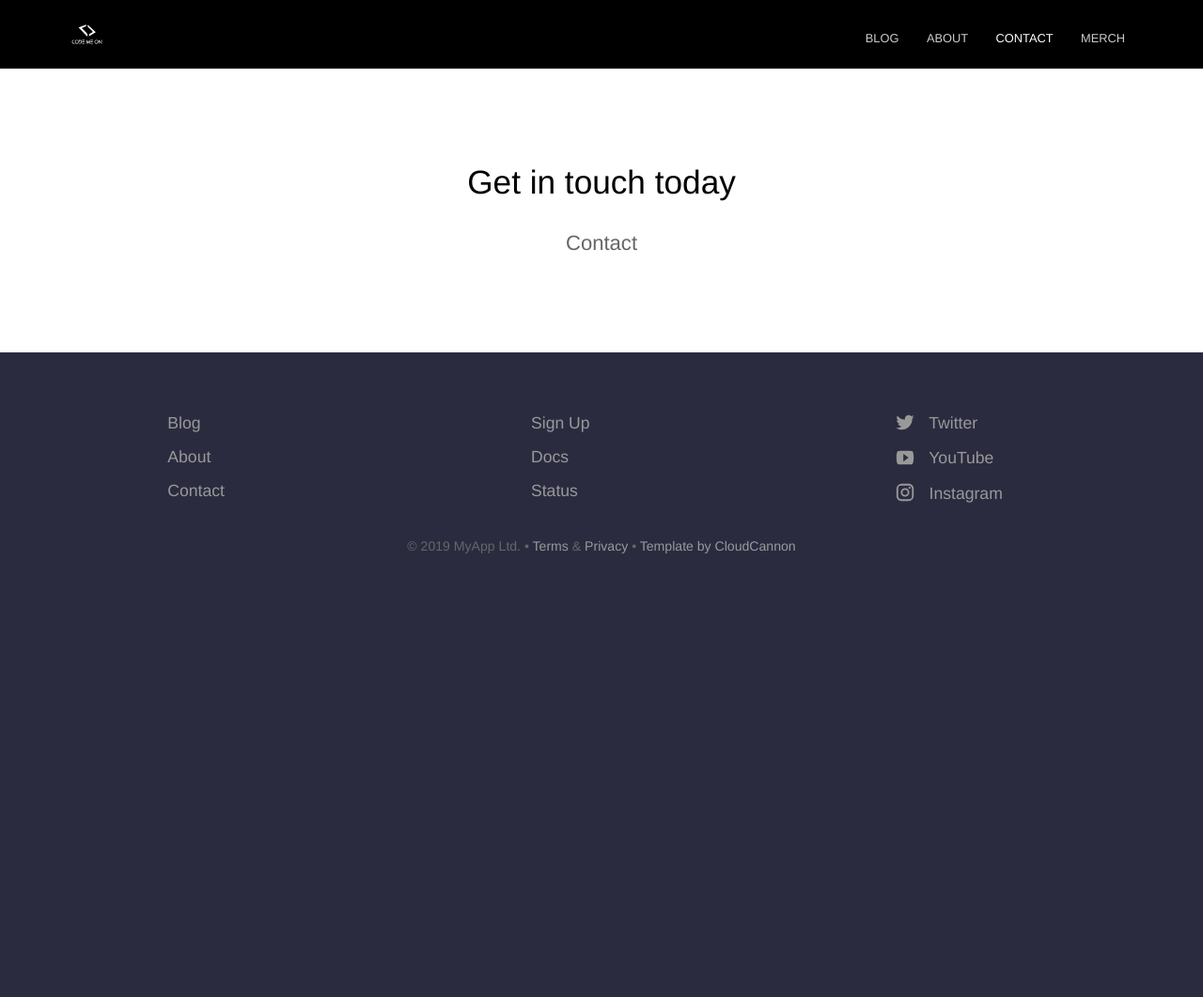
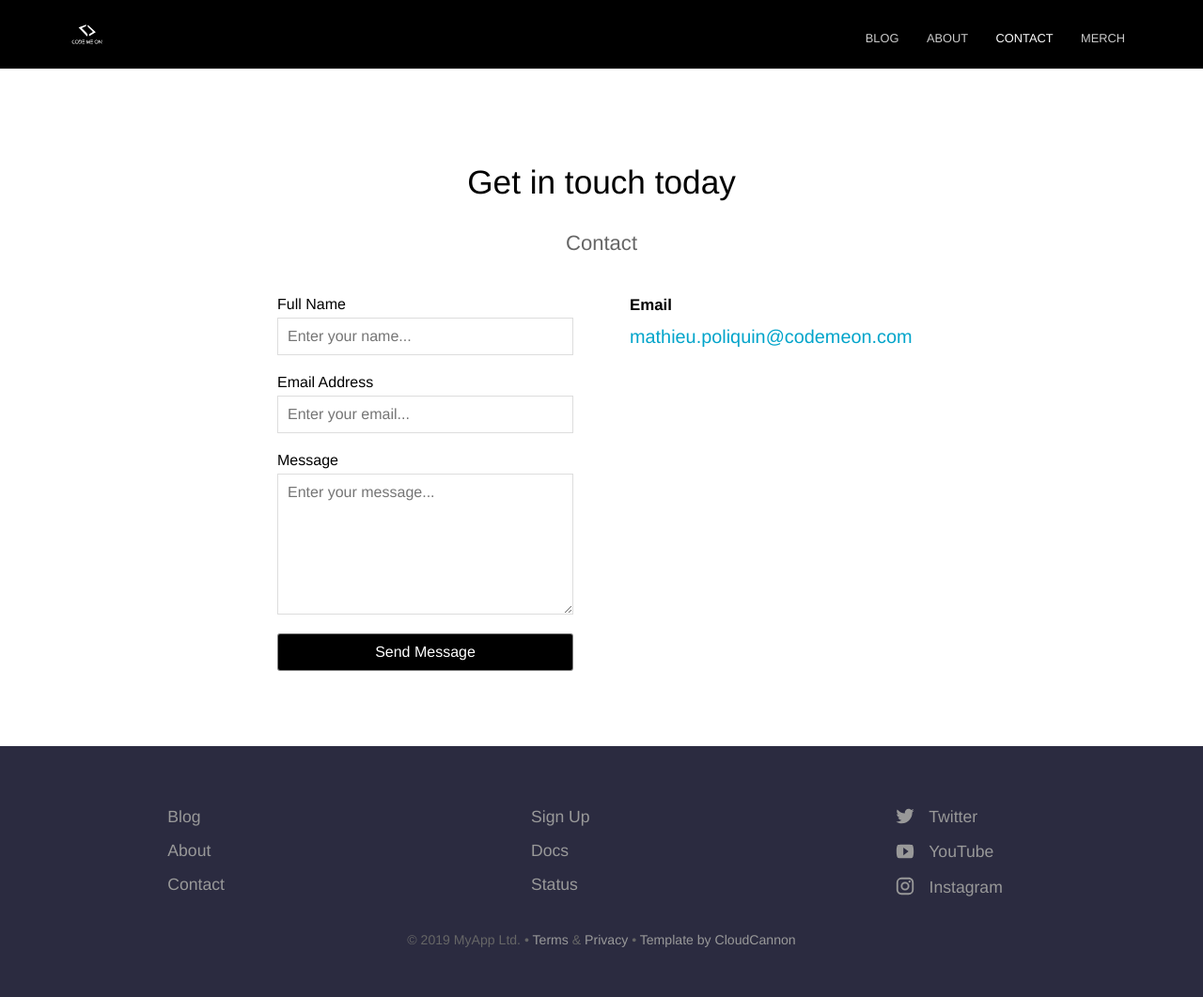
Before and after one commit to Codemeon/codemeon.github.io, a Jekyll site: the page built from contact.html, in a window 1280 px wide. Shown: the whole page at 94% size. Built offline with Jekyll 4.4.1, drawn with Linux system fonts in a browser that asks for light colours; a script that is not in the unit is left out; before the commit the page ends 900 px from its top, so only the background shows below that.

Commit message:
Update contact.html

```diff
--- a/contact.html
+++ b/contact.html
@@ -3,3 +3,27 @@ title: Contact
 heading: Get in touch today
 description: Contact
 ---
+
+
+<div class="contact-box">
+	<form action="{{ site.baseurl }}/contact-success/" method="post" class="contact-form">
+		<input type="hidden" name="_to" value="mathieu.poliquin@codemeon.com" />
+		<input type="text" name="_gotcha" style="display: none;">
+
+		<label for="name">Full Name</label>
+		<input type="text" name="name" id="name" placeholder="Enter your name..." />
+
+		<label for="email">Email Address</label>
+		<input type="email" name="email" id="email" placeholder="Enter your email..." required />
+
+		<label for="message">Message</label>
+		<textarea name="message" id="message" placeholder="Enter your message..."></textarea>
+
+		<input type="submit" value="Send Message" />
+	</form>
+
+	<div class="contact-details">
+		<h3 class="editable">Email</h3>
+		<p><a href="mailto:mathieu.poliquin@codemeon.com">mathieu.poliquin@codemeon.com</a></p>
+	</div>
+</div>
```
